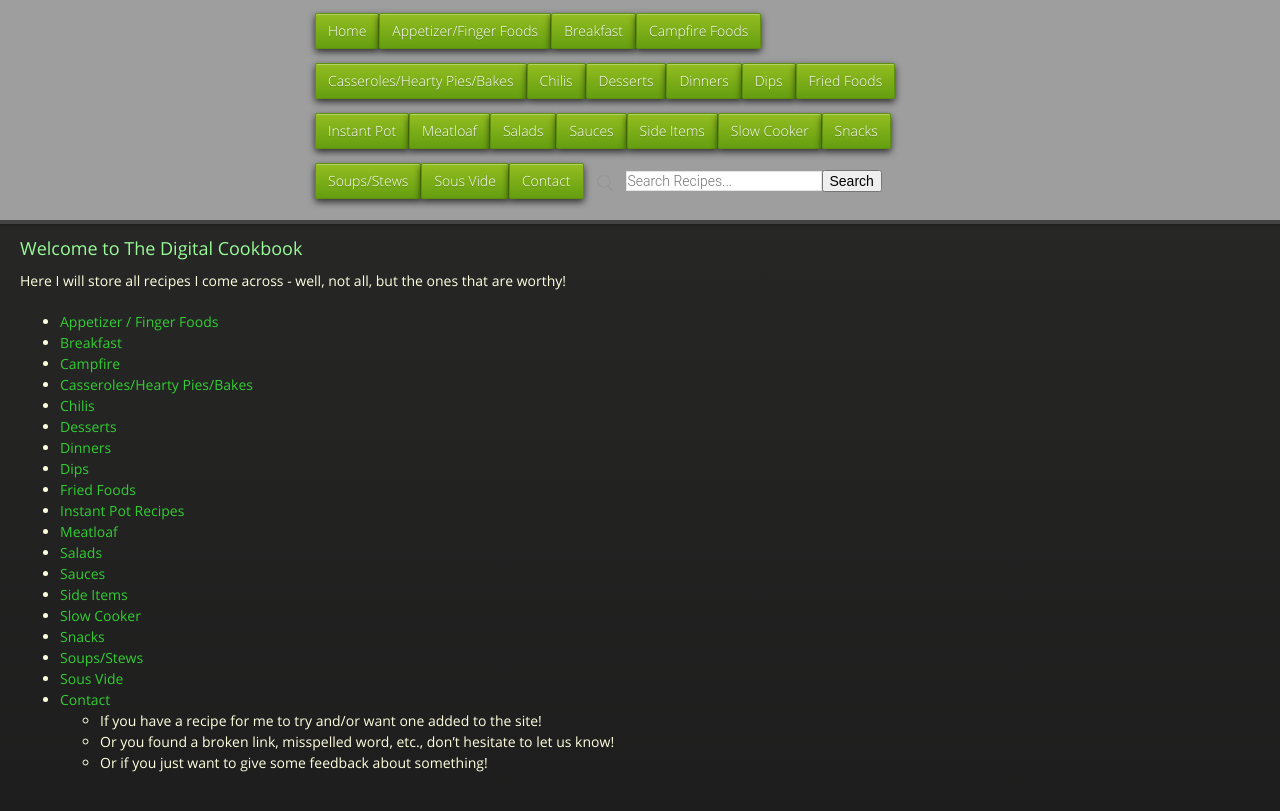
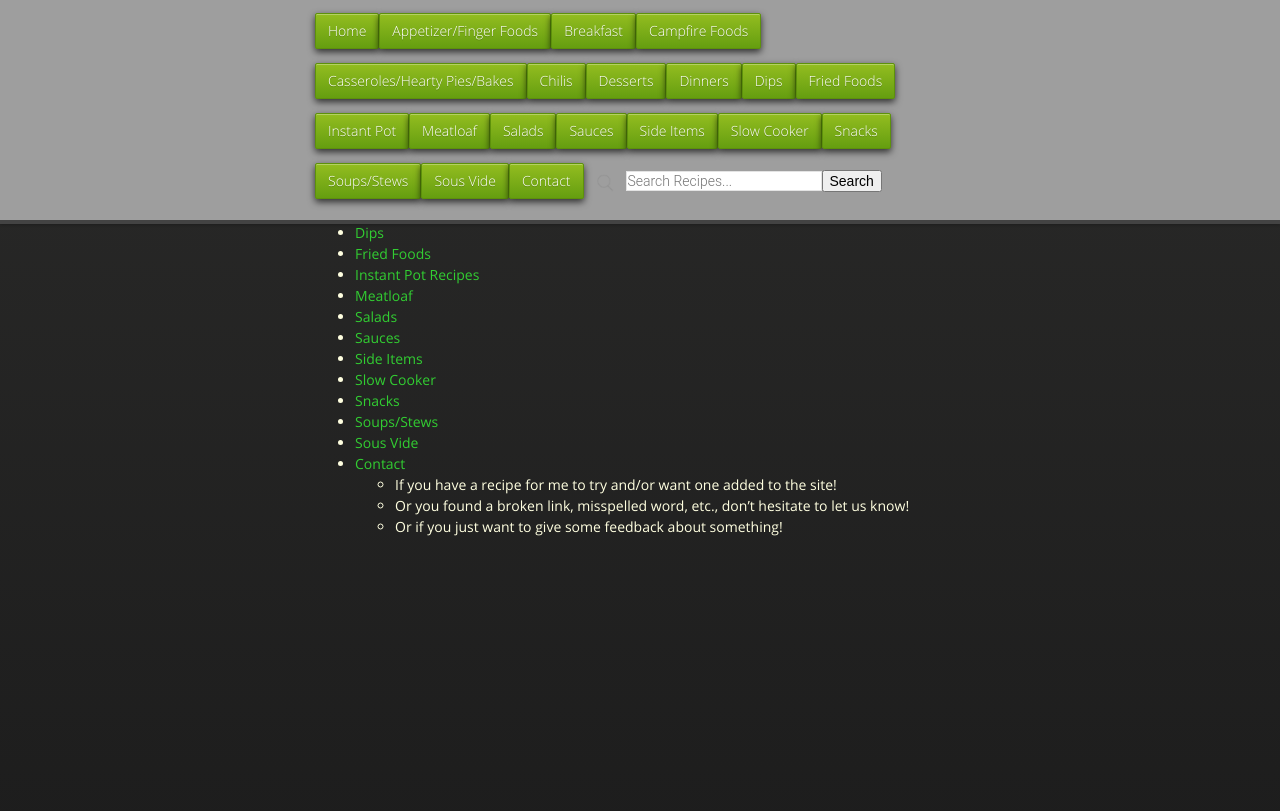
Before and after one commit to cmwillett/TheDigitalCookbook, a Jekyll site: the page built from index.md, in a window 1280 px wide. Shown: the top 811 px of the page. Built offline with Jekyll 4.4.1, drawn with Linux system fonts in a browser that asks for light colours; nearby versions of some CDN libraries.

Commit message:
messing with mobile header

```diff
--- a/stylesheets/styles.css
+++ b/stylesheets/styles.css
@@ -625,7 +625,7 @@
 .wrapper {
   max-width: 650px;
   margin: 0 auto;
-  position: absolute;
+  position: relative;
   padding: 0 20px;
 }
 
@@ -809,7 +809,7 @@
   margin: 20px 0;
   /*margin-top: 130px;*/
   margin-top: 1px;
-  position: relative;/*NEW*/
+  position: absolute;/*NEW*/
 }
 section #title {
   border: 0;
@@ -817,7 +817,7 @@
   margin: 0 0 10px 0;
   /*padding: 0 0 5px 0;*/
   padding: 0 0 1px 0;
-  position: relative;/*NEW*/
+  position: absolute;/*NEW*/
 }
 section #title h1 {
   font-family: 'OpenSansLight', "Helvetica Neue", Helvetica, Arial, sans-serif;
@@ -825,7 +825,7 @@
   font-size: 40px;
   text-align: center;
   line-height: 36px;
-  position: relative;/*NEW*/
+  position: absolute;/*NEW*/
 }
 section #title p {
   color: #d7cfbe;
@@ -833,7 +833,7 @@
   font-weight: normal;
   font-size: 18px;
   text-align: center;
-  position: relative;/*NEW*/
+  position: absolute;/*NEW*/
 }
 section #title .credits {
   font-size: 11px;
@@ -841,7 +841,7 @@
   font-weight: normal;
   color: #696969;
   margin-top: -10px;
-  position: relative;/*NEW*/
+  position: absolute;/*NEW*/
 }
 section #title .credits.left {
   float: left;
```
